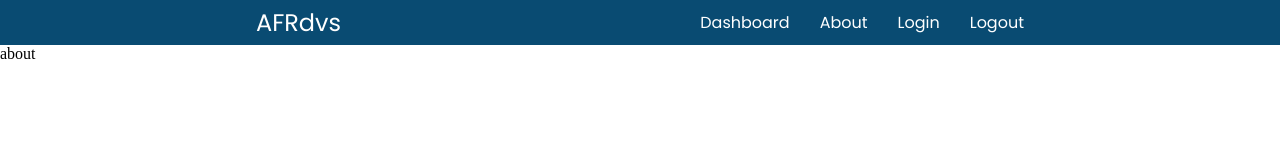
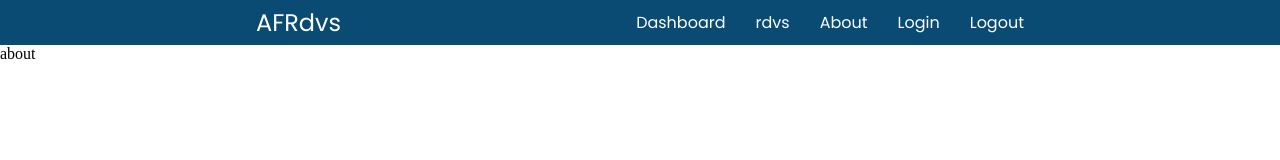
Before and after one commit to nemliProg/Ahmed-Falah-RDVs, a Vue app in the folder afrdvs/: page /about in a window 1280 px wide. Shown: the top 160 px of the page. Built offline with nearby package versions, Linux system fonts and the light colour scheme; a web font is replaced by a local one.

Commit message:
nav links updated

```diff
--- a/afrdvs/src/components/Nav.vue
+++ b/afrdvs/src/components/Nav.vue
@@ -5,6 +5,7 @@
     </div>
     <ul>
       <li><router-link to="/dashboard">Dashboard</router-link></li>
+      <li><router-link to="/rdvs">rdvs</router-link></li>
       <li><router-link to="/about">About</router-link></li>
       <li><router-link to="/login">Login</router-link></li>
       <li><router-link to="/login" @click="logout">Logout</router-link></li>
```
